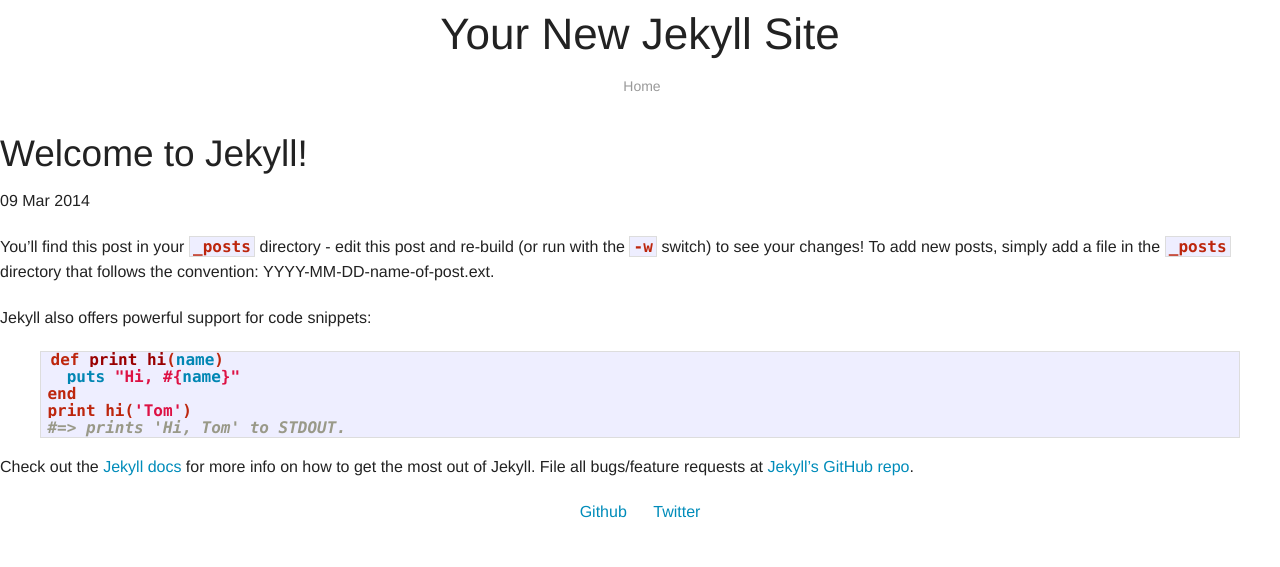
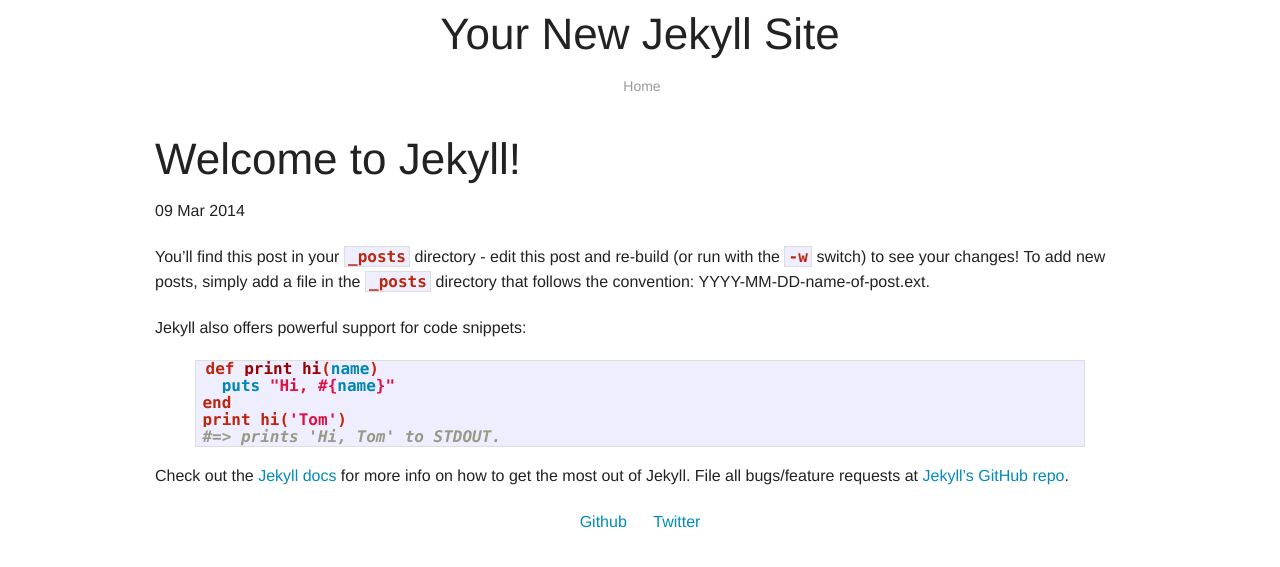
Before and after one commit to weimeng/weimeng.github.io, a Jekyll site: the page built from _posts/2014-03-08-welcome-to-jekyll.markdown, in a window 1280 px wide. Shown: the top 567 px of the page. Built offline with Jekyll 4.4.1, drawn with Linux system fonts in a browser that asks for light colours; Markdown is read by kramdown in place of the engine named in the settings.

Commit message:
Update index and post page templates

```diff
--- a/_layouts/post.html
+++ b/_layouts/post.html
@@ -1,9 +1,13 @@
 ---
 layout: default
 ---
-<h2>{{ page.title }}</h2>
-<p class="meta">{{ page.date | date_to_string }}</p>
+<div class="row">
+  <div class="large-12 columns">
+    <h1>{{ page.title }}</h1>
+    <p class="meta">{{ page.date | date_to_string }}</p>
 
-<div class="post">
-{{ content }}
+    <div class="post">
+      {{ content }}
+    </div>
+  </div>
 </div>
--- a/index.html
+++ b/index.html
@@ -3,6 +3,8 @@
 title: Your New Jekyll Site
 ---
 
+<div class="row">
+  <div class="large-12 columns">
     <div id="home">
       <h1>Blog Posts</h1>
       <ul class="posts">
@@ -11,3 +13,5 @@
         {% endfor %}
       </ul>
     </div>
+  </div>
+</div>
```
Lines whose indentation alone changed are shown as unchanged.
